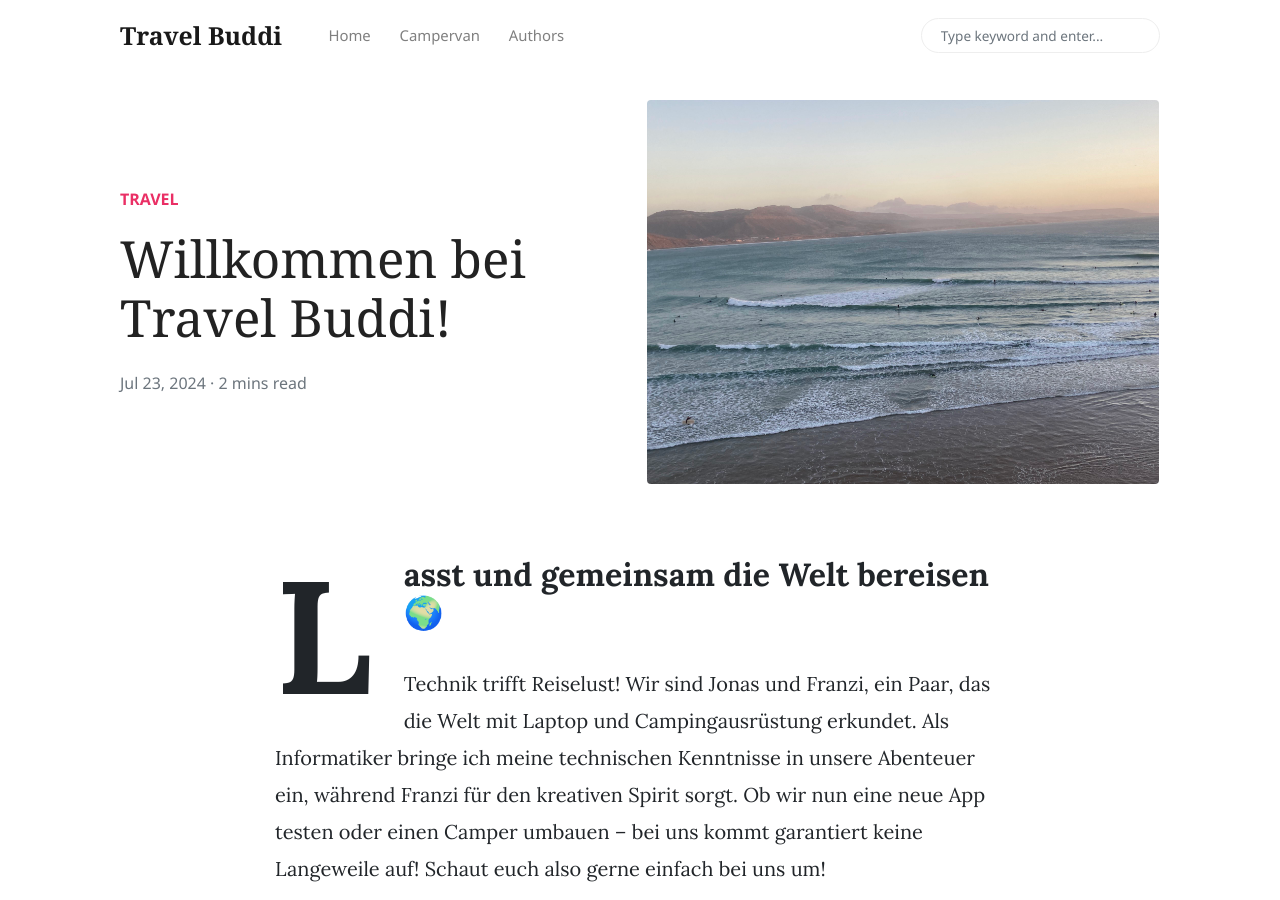
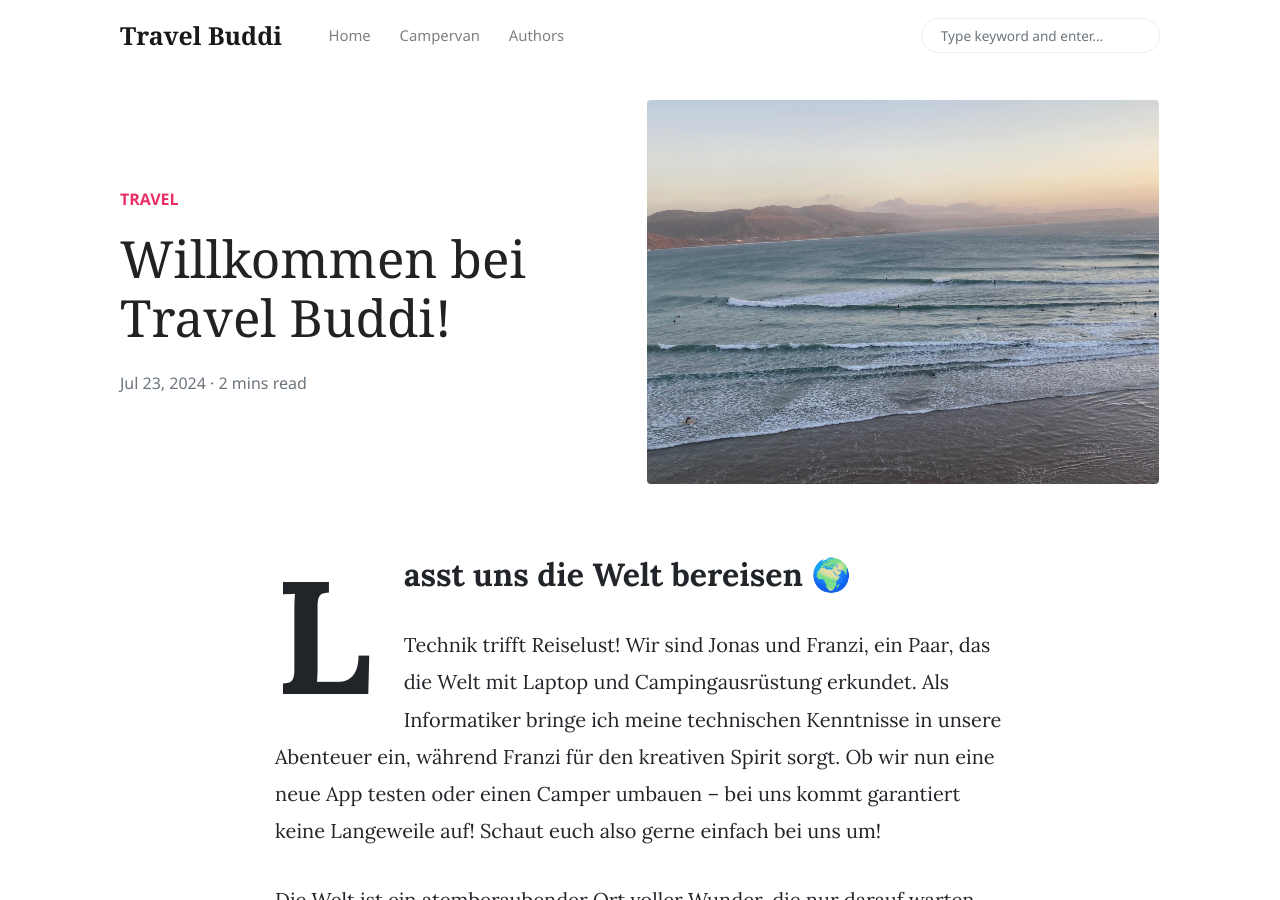
Before and after one commit to travelbuddi/travelbuddi.github.io, a Jekyll site: the page built from _posts/2024-07-23-welcome-to-travelbuddi.md, in a window 1280 px wide and 900 px high. Built offline with Jekyll 4.4.1, drawn with Linux system fonts in a browser that asks for light colours; nearby versions of some CDN libraries.

Commit message:
update infos

```diff
--- a/_posts/2024-07-23-welcome-to-travelbuddi.md
+++ b/_posts/2024-07-23-welcome-to-travelbuddi.md
@@ -6,7 +6,7 @@ image: assets/images/Titelbild.jpg
 ---
 
 
-## Lasst und gemeinsam die Welt bereisen 🌍
+## Lasst uns die Welt bereisen 🌍
 
 Technik trifft Reiselust! Wir sind Jonas und Franzi, ein Paar, das die Welt mit Laptop und Campingausrüstung erkundet. Als Informatiker bringe ich meine technischen Kenntnisse in unsere Abenteuer ein, während Franzi für den kreativen Spirit sorgt. Ob wir nun eine neue App testen oder einen Camper umbauen – bei uns kommt garantiert keine Langeweile auf! Schaut euch also gerne einfach bei uns um!
 
```
Also changed, not shown: _posts/2024-03-31-campervan-part1-radio.md (+1 -1 lines).
